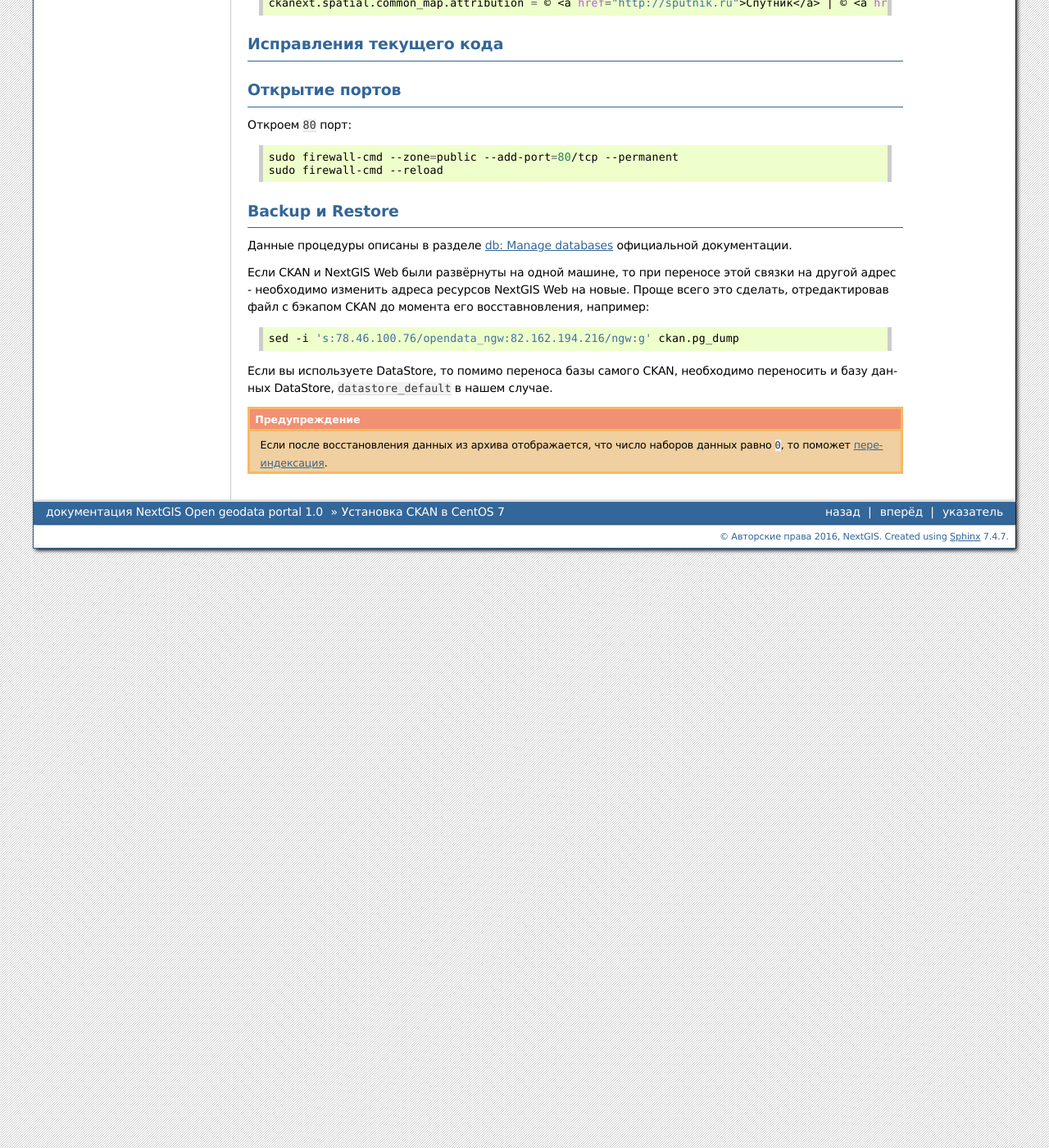
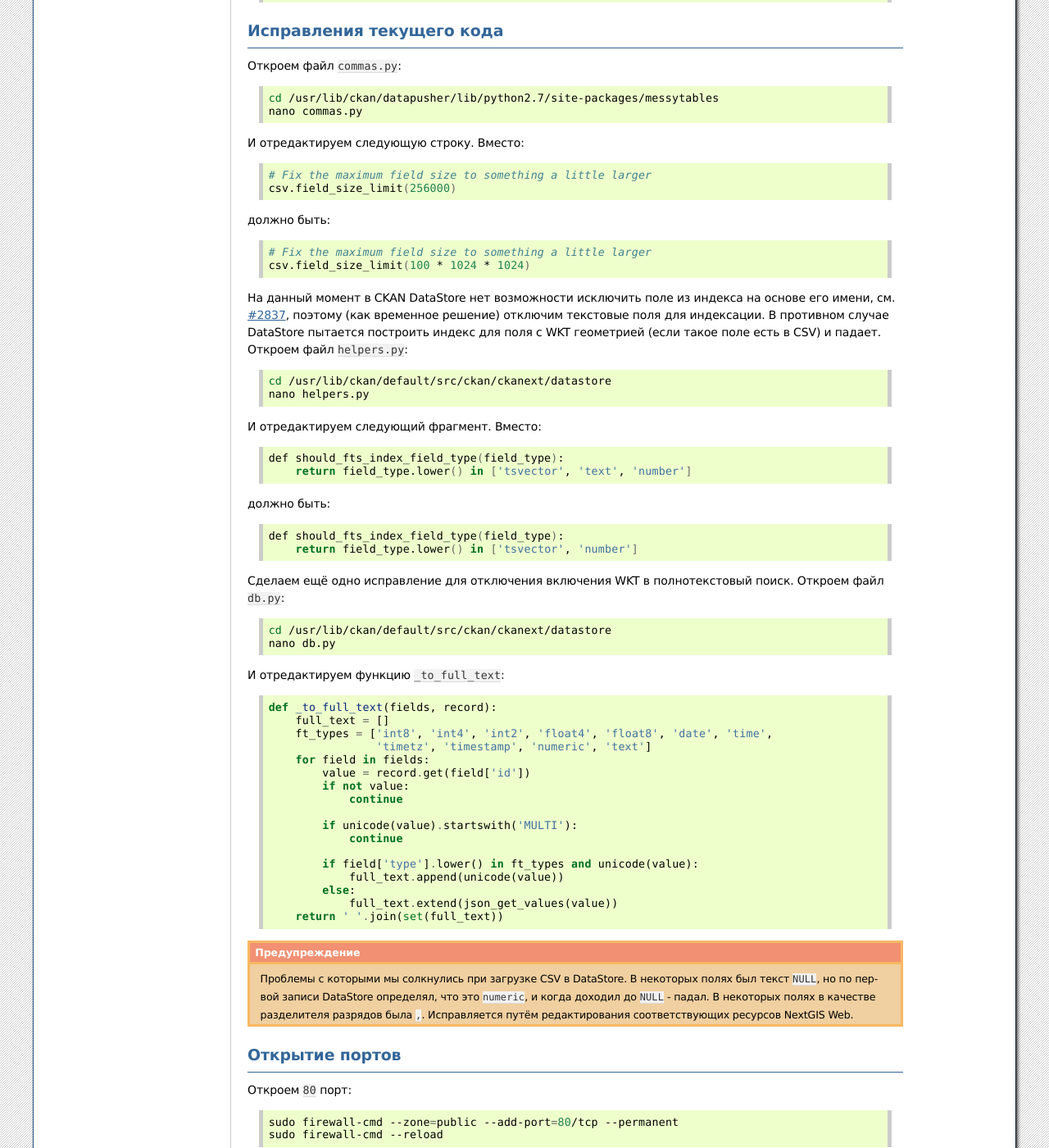
Before and after one commit to nextgis/docs_ogportal, a Sphinx documentation site: the page built from source/install.rst, in a window 1280 px wide and 1400 px high, scrolled down 8974 px. Shown: the whole window at 82% size. Built offline with Sphinx 7.4.7, drawn with Linux system fonts in a browser that asks for light colours; formulas are drawn with MathJax 3; some of the changed text lies outside the part shown.

Commit message:
Продолжаем писать документацию

```diff
--- a/source/install.rst
+++ b/source/install.rst
@@ -648,7 +647,90 @@
 Исправления текущего кода
 -------------------------
 
-.. TODO: https://github.com/nextgis/nextgisweb_opendata/issues/20#issuecomment-172212046
+Откроем файл ``commas.py``:
+
+.. code:: bash
+
+    cd /usr/lib/ckan/datapusher/lib/python2.7/site-packages/messytables
+    nano commas.py
+
+И отредактируем следующую строку. Вместо:
+
+.. code:: bash
+
+    # Fix the maximum field size to something a little larger
+    csv.field_size_limit(256000)
+
+должно быть:
+
+.. code:: bash
+
+    # Fix the maximum field size to something a little larger
+    csv.field_size_limit(100 * 1024 * 1024)
+
+На данный момент в CKAN DataStore нет возможности исключить поле из
+индекса на основе его имени,
+см. `#2837 <https://github.com/ckan/ckan/issues/2837>`_, поэтому
+(как временное решение) отключим текстовые поля для индексации.
+В противном случае DataStore пытается построить индекс для поля
+с WKT геометрией (если такое поле есть в CSV) и падает.
+Откроем файл ``helpers.py``:
+
+.. code:: bash
+
+    cd /usr/lib/ckan/default/src/ckan/ckanext/datastore
+    nano helpers.py
+
+И отредактируем следующий фрагмент. Вместо:
+
+.. code:: bash
+
+    def should_fts_index_field_type(field_type):
+        return field_type.lower() in ['tsvector', 'text', 'number']
+
+должно быть:
+
+.. code:: bash
+
+    def should_fts_index_field_type(field_type):
+        return field_type.lower() in ['tsvector', 'number']
+
+Сделаем ещё одно исправление для отключения включения WKT в
+полнотекстовый поиск. Откроем файл ``db.py``:
+
+.. code:: bash
+
+    cd /usr/lib/ckan/default/src/ckan/ckanext/datastore
+    nano db.py
+
+И отредактируем функцию ``_to_full_text``:
+
+.. code:: python
+
+    def _to_full_text(fields, record):
+        full_text = []
+        ft_types = ['int8', 'int4', 'int2', 'float4', 'float8', 'date', 'time',
+                    'timetz', 'timestamp', 'numeric', 'text']
+        for field in fields:
+            value = record.get(field['id'])
+            if not value:
+                continue
+
+            if unicode(value).startswith('MULTI'):
+                continue
+
+            if field['type'].lower() in ft_types and unicode(value):
+                full_text.append(unicode(value))
+            else:
+                full_text.extend(json_get_values(value))
+        return ' '.join(set(full_text))
+
+.. warning::
+   Проблемы с которыми мы солкнулись при загрузке CSV в DataStore.
+   В некоторых полях был текст ``NULL``, но по первой записи DataStore
+   определял, что это ``numeric``, и когда доходил до ``NULL`` - падал.
+   В некоторых полях в качестве разделителя разрядов была ``,``.
+   Исправляется путём редактирования соответствующих ресурсов NextGIS Web.
 
 
 Открытие портов
@@ -659,6 +741,14 @@
 .. code:: bash
 
     sudo firewall-cmd --zone=public --add-port=80/tcp --permanent
+    sudo firewall-cmd --reload
+
+Если с локального хоста CKAN недоступен по своему публичному адресу,
+то это может быть исправлено, например, так:
+
+.. code:: bash
+
+    sudo firewall-cmd --direct --add-rule ipv4 nat OUTPUT 0 -d 82.162.194.216 -p tcp --dport 80 -j DNAT --to-destination 127.0.0.1:80 --permanent
     sudo firewall-cmd --reload
 
 
```
Also changed, not shown: other parts of source/install.rst (+1 -2 lines).
